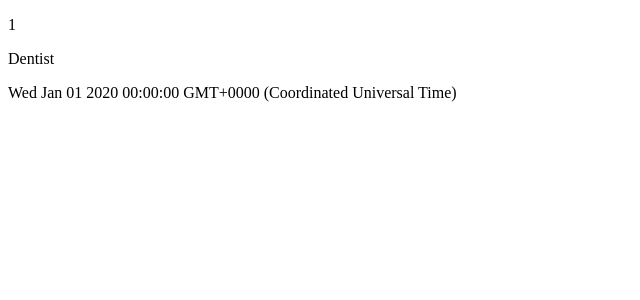
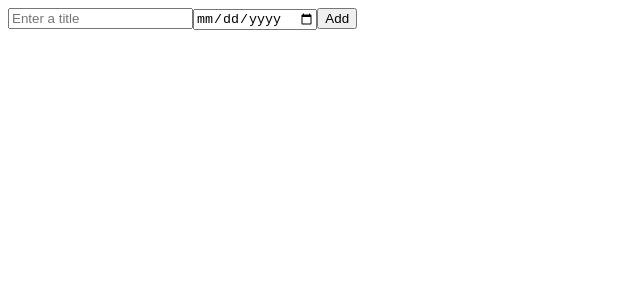
Before and after one commit to sahuji90/appointment-app, an Angular app: page / in a window 1280 px wide. Shown: the top 300 px of the page, without its empty margins (0-640 px from the left). Built offline with nearby package versions, Linux system fonts and the light colour scheme.

Commit message:
2 way data binding added properties and imported FormsModule

```diff
--- a/src/app/app.module.ts
+++ b/src/app/app.module.ts
@@ -1,6 +1,6 @@
 import { NgModule } from '@angular/core';
 import { BrowserModule } from '@angular/platform-browser';
-
+import { FormsModule } from '@angular/forms';
 import { AppComponent } from './app.component';
 import { AppointmentListComponent } from './appointment-list/appointment-list.component';
 
@@ -10,7 +10,8 @@ import { AppointmentListComponent } from './appointment-list/appointment-list.co
     AppointmentListComponent
   ],
   imports: [
-    BrowserModule
+    BrowserModule,
+    FormsModule
   ],
   providers: [],
   bootstrap: [AppComponent]
--- a/src/app/appointment-list/appointment-list.component.html
+++ b/src/app/appointment-list/appointment-list.component.html
@@ -1,3 +1,5 @@
-<p>{{appointment.id}}</p>
-<p>{{appointment.title}}</p>
-<p>{{appointment.date}}</p>
+<div>
+    <input type="text" placeholder="Enter a title" [(ngModel)]="newAppointmentTitle">
+    <input type="date" placeholder="Enter a date" [(ngModel)]="newAppointmentDate">
+    <button>Add</button>
+</div>
--- a/src/app/appointment-list/appointment-list.component.ts
+++ b/src/app/appointment-list/appointment-list.component.ts
@@ -7,9 +7,7 @@ import { Appointment } from '../models/appointment';
   styleUrls: ['./appointment-list.component.css']
 })
 export class AppointmentListComponent {
-  appointment: Appointment = {
-      id: 1,
-      title: 'Dentist',
-      date: new Date('2020-01-01')
-  };
+  newAppointmentTitle: string = '';
+  newAppointmentDate: Date = new Date();
+  appointment: Appointment [] = [];
 }
```
